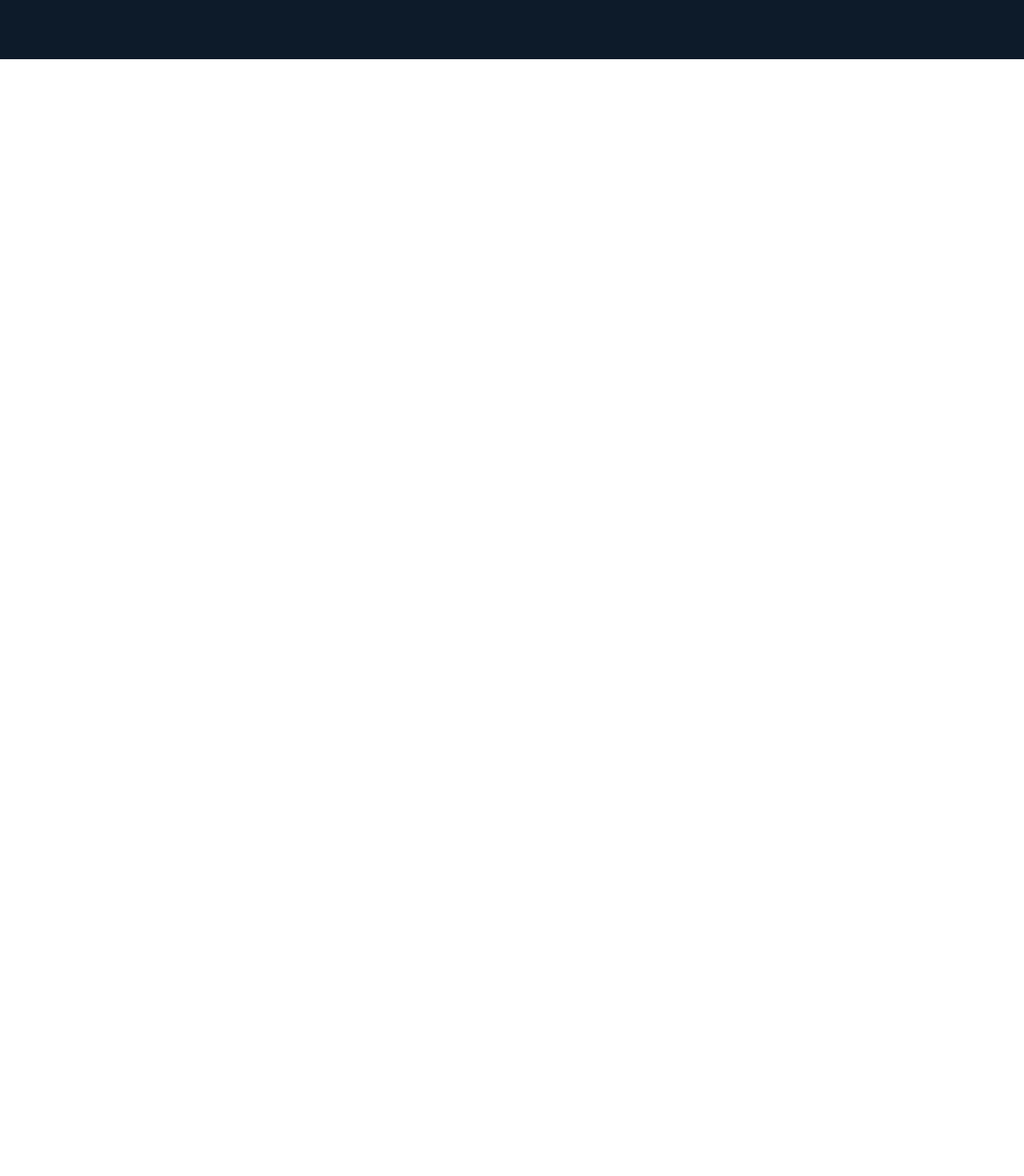
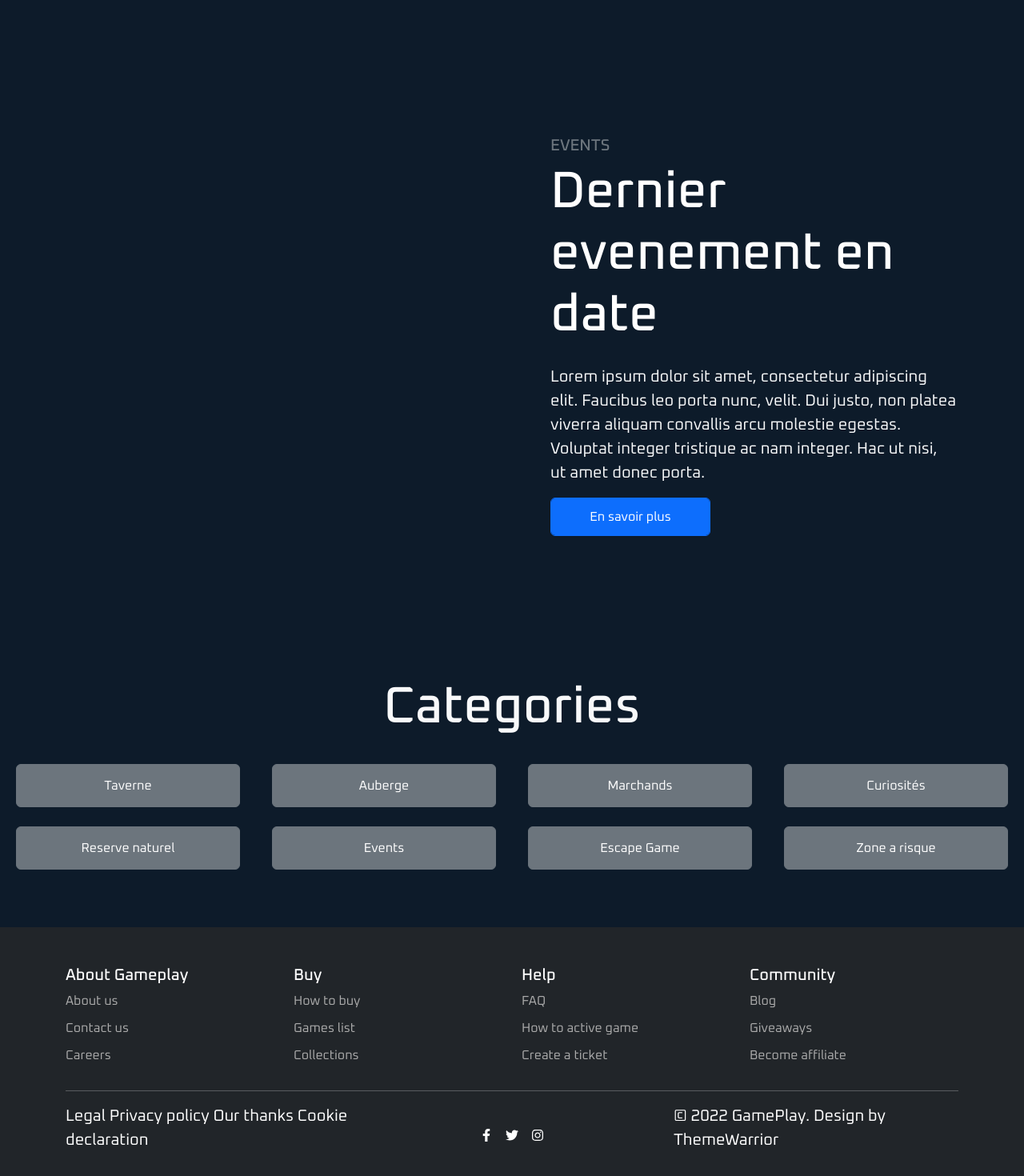
Before and after one commit to Tanthiel50/baldur-client, a React (Create React App) app: page / in a window 1280 px wide. Shown: the part 2018-3488 px from the top of the page at 80% size. Before the commit the page ends 2092 px from the top, so only its background shows below. Built offline with nearby package versions, Linux system fonts and the light colour scheme; no server answers.

Commit message:
categoriesButton + eventbox+footer

```diff
--- a/package.json
+++ b/package.json
@@ -12,6 +12,8 @@
     "react": "^18.2.0",
     "react-bootstrap": "^2.10.1",
     "react-dom": "^18.2.0",
+    "react-icon": "^1.0.0",
+    "react-icons": "^5.0.1",
     "react-router-dom": "^6.22.0",
     "react-scripts": "5.0.1",
     "sass": "^1.70.0",
@@ -34,7 +36,6 @@
       ">0.2%",
       "not dead",
       "not op_mini all"
-
     ],
     "development": [
       "last 1 chrome version",
--- a/src/App.scss
+++ b/src/App.scss
@@ -26,6 +26,11 @@ html{
 
 body{
     background-color: var(--dark-color);
+}
+
+h2{
+    color: white !important;
+    font-size: 4rem !important;
 }
 
 .button-5 {
@@ -84,8 +89,6 @@ body{
     align-items: center;
     h2{
         text-align:center;
-        color: white;
-        font-size: 3rem;
     }
     p{
         text-align: center;
@@ -102,8 +105,6 @@ body{
     align-items: center;
     h2{
         text-align:center;
-        color: white;
-        font-size: 3rem;
     }
     p{
         text-align: center;
--- a/src/pages/Home.jsx
+++ b/src/pages/Home.jsx
@@ -3,6 +3,9 @@ import NavBar from "./components/NavBar";
 import HeroBanner from "./components/HeroBanner";
 import GameCardGrid from "./components/GameCardGrid";
 import "../App.scss";
+import EventBox from "./components/EventBox";
+import CategoriesButton from "./components/CategoriesButtons";
+import Footer from "./components/Footer";
 
 function Home() {
   return (
@@ -36,6 +39,9 @@ function Home() {
         <button className="button-5">Voir toutes les boutiques</button>
         </div>
       </div>
+      <EventBox/>
+      <CategoriesButton/>
+      <Footer/>
     </div>
   );
 }
--- /dev/null
+++ b/src/pages/components/CategoriesButton.css
@@ -0,0 +1,14 @@
+.categories-container {
+    background-color: #0D1B2A;
+    padding: 5rem;
+  }
+
+  .category-button {
+    background: #8B0000;
+    border: none;
+    color: white;
+    margin: 0.5rem;
+    width: 100%;
+    height: 100%;
+
+  }
--- /dev/null
+++ b/src/pages/components/CategoriesButtons.jsx
@@ -0,0 +1,29 @@
+import React from 'react';
+import { Container, Row, Col, Button } from 'react-bootstrap';
+import './CategoriesButton.css';
+
+const categories = [
+  'Taverne', 'Auberge', 'Marchands', 'Curiosités',
+  'Reserve naturel', 'Events', 'Escape Game', 'Zone a risque'
+];
+
+const CategoryButton = ({ name }) => (
+  <Button variant="secondary" className="category-button">{name}</Button>
+);
+
+const CategoriesButton = () => {
+  return (
+    <Container fluid className="categories-container">
+      <h2 className="text-center text-light mb-4">Categories</h2>
+      <Row xs={1} md={2} lg={4} className="g-4 justify-content-center">
+        {categories.map((category, idx) => (
+          <Col key={idx} className="d-flex justify-content-center">
+            <CategoryButton name={category} />
+          </Col>
+        ))}
+      </Row>
+    </Container>
+  );
+};
+
+export default CategoriesButton;
--- /dev/null
+++ b/src/pages/components/EventBox.jsx
@@ -0,0 +1,26 @@
+import React from 'react';
+import { Container, Row, Col, Button } from 'react-bootstrap';
+
+const EventBox = () => {
+  return (
+    <Container fluid className="text-light p-5" style={{ backgroundColor: '#0D1B2A' }}> {/* Remplacer par votre couleur de fond exacte */}
+      <Row>
+        <Col md={6} className="d-flex align-items-center justify-content-center">
+          {/* Ici, vous ajouterez l'image ou un autre contenu pour la partie gauche */}
+        </Col>
+        <Col md={6} className="p-5">
+          <div className="mb-4">
+            <h5 className="text-secondary">EVENTS</h5>
+            <h2>Dernier evenement en date</h2>
+          </div>
+          <p>
+            Lorem ipsum dolor sit amet, consectetur adipiscing elit. Faucibus leo porta nunc, velit. Dui justo, non platea viverra aliquam convallis arcu molestie egestas. Voluptat integer tristique ac nam integer. Hac ut nisi, ut amet donec porta.
+          </p>
+          <Button className="button-5">En savoir plus</Button>
+        </Col>
+      </Row>
+    </Container>
+  );
+};
+
+export default EventBox;
--- /dev/null
+++ b/src/pages/components/Footer.css
@@ -0,0 +1,25 @@
+.footer h5 {
+    color: #fff; /* Ou utilisez la couleur spécifique de votre design */
+  }
+
+  .footer ul {
+    padding-left: 0;
+  }
+
+  .footer ul li {
+    margin-bottom: 10px;
+    color: #aaa; /* Ou utilisez la couleur spécifique de votre design */
+  }
+
+  .footer .fa {
+    color: #ddd; /* Ou utilisez la couleur spécifique de votre design */
+    font-size: 1.5rem; /* Ou la taille que vous souhaitez */
+  }
+
+  .footer .form-control {
+    border-radius: 0;
+  }
+
+  .footer button {
+    border-radius: 0;
+  }
--- /dev/null
+++ b/src/pages/components/Footer.jsx
@@ -0,0 +1,63 @@
+import React from 'react';
+import { Container, Row, Col, Form, Button } from 'react-bootstrap';
+import { FaFacebookF, FaTwitter, FaInstagram } from 'react-icons/fa';
+import './Footer.css';
+
+const Footer = () => {
+  return (
+    <footer className="footer bg-dark text-white py-4 pt-5">
+      <Container>
+        <Row className="align-items-start">
+          <Col md={3}>
+            <h5>About Gameplay</h5>
+            <ul className="list-unstyled">
+              <li>About us</li>
+              <li>Contact us</li>
+              <li>Careers</li>
+            </ul>
+          </Col>
+          <Col md={3}>
+            <h5>Buy</h5>
+            <ul className="list-unstyled">
+              <li>How to buy</li>
+              <li>Games list</li>
+              <li>Collections</li>
+            </ul>
+          </Col>
+          <Col md={3}>
+            <h5>Help</h5>
+            <ul className="list-unstyled">
+              <li>FAQ</li>
+              <li>How to active game</li>
+              <li>Create a ticket</li>
+            </ul>
+          </Col>
+          <Col md={3}>
+            <h5>Community</h5>
+            <ul className="list-unstyled">
+              <li>Blog</li>
+              <li>Giveaways</li>
+              <li>Become affiliate</li>
+            </ul>
+          </Col>
+        </Row>
+        <hr />
+        <Row className="align-items-center justify-content-between">
+          <Col md={4}>
+            <p>Legal Privacy policy Our thanks Cookie declaration</p>
+          </Col>
+          <Col md={4} className="text-center">
+            <FaFacebookF />
+            <FaTwitter className="mx-3" />
+            <FaInstagram />
+          </Col>
+          <Col md={4} className="text-md-right">
+            <p>© 2022 GamePlay. Design by ThemeWarrior</p>
+          </Col>
+        </Row>
+      </Container>
+    </footer>
+  );
+};
+
+export default Footer;
--- a/src/pages/components/RouterOutlet.jsx
+++ b/src/pages/components/RouterOutlet.jsx
@@ -1,6 +1,7 @@
 import { Route, Routes } from "react-router-dom";
 import Home from "../Home";
 import LoginForm from "../LoginForm";
+
 
 const RouterOutlet = () => {
   return (
```
Also changed, not shown: 1 other file (tests, documents, lock files or other folders).
